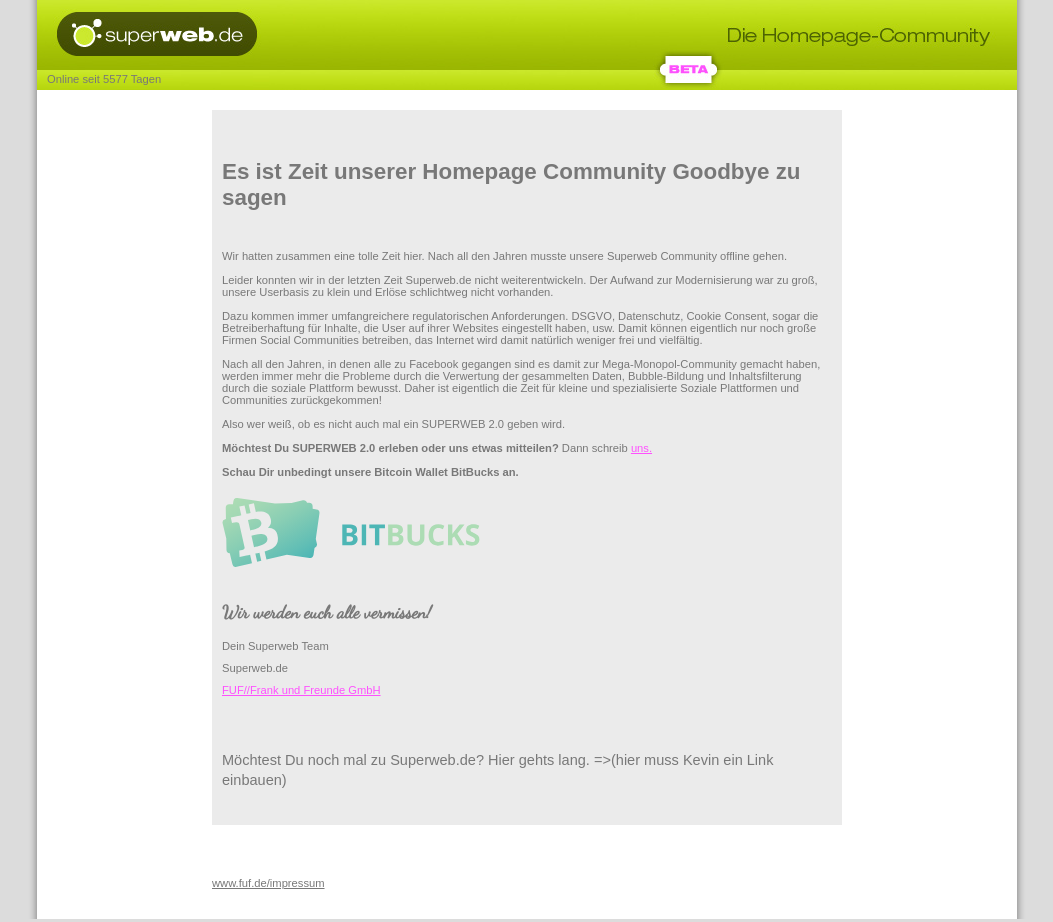
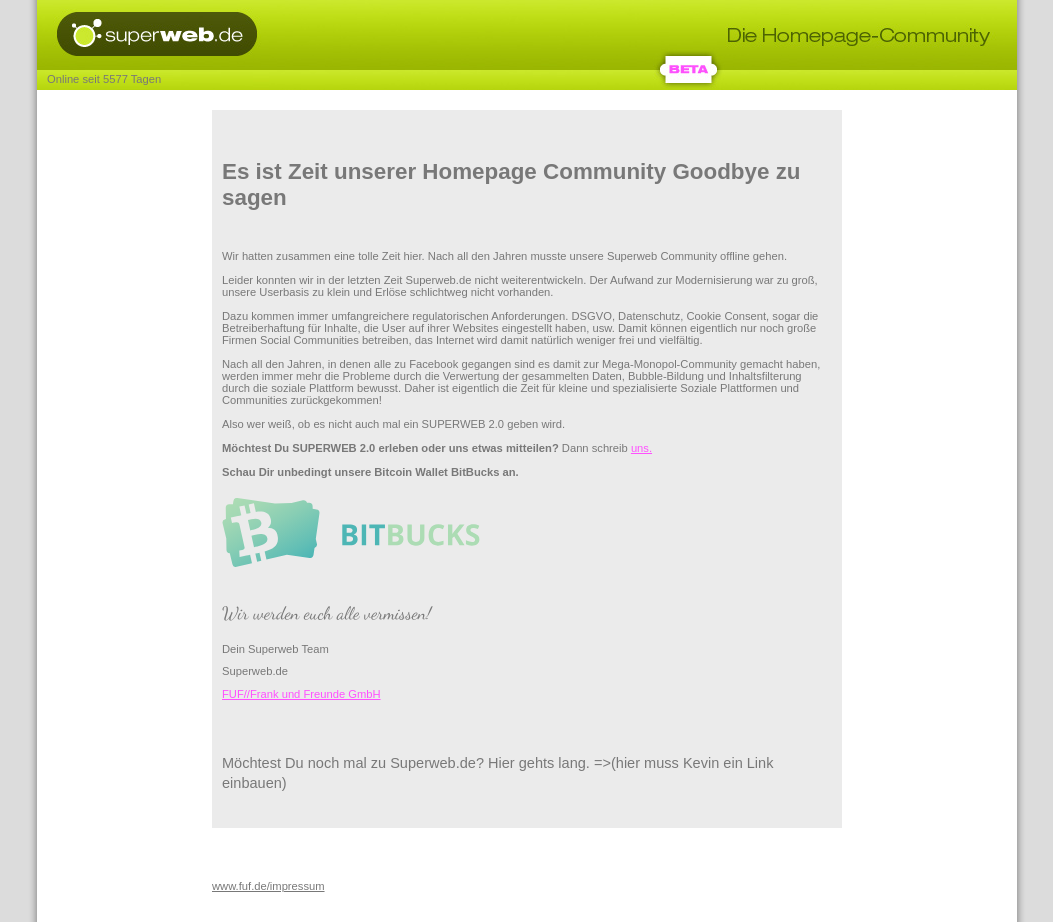
Before and after one commit to mariamihilker/superweb, a plain HTML site: page index.html in a window 1280 px wide. Shown: the whole page, without its empty margins (113-1166 px from the left). Drawn offline with Linux system fonts and the light colour scheme; some packages are replaced by stand-ins of ours; a script that the page names is missing.

Commit message:
Contact info

```diff
--- a/css/superweb.css
+++ b/css/superweb.css
@@ -973,6 +973,7 @@ h1.absolute,h2.absolute {
 .naddancing-script {
 	font-family: 'Dancing Script', cursive;
 	font-size: 18px;
+	padding: 0;
 }
 .contact-container p {
 	line-height: 2;
--- a/index.html
+++ b/index.html
@@ -48,6 +48,7 @@ dojo.require("app.widget.registration.lightbox");
 <link rel="preconnect" href="https://fonts.googleapis.com">
 <link rel="preconnect" href="https://fonts.gstatic.com" crossorigin>
 <link href="https://fonts.googleapis.com/css2?family=Dancing+Script&display=swap" rel="stylesheet">
+
 </head>
 <body id="body">
 
@@ -95,7 +96,7 @@ dojo.require("app.widget.registration.lightbox");
 </div> -->
 
 
-<div id="content" >
+<div id="content">
 
 <script>
     function gaOptout() {
@@ -160,9 +161,9 @@ dojo.require("app.widget.registration.lightbox");
   <br/>
 
   <br/>
-  <strong class="naddancing-script">Wir werden euch alle vermissen! </strong>
+  <p class="naddancing-script">Wir werden euch alle vermissen! </p>
   <br/>
-  <br/>
+
   <div class="contact-container">
   <p>Dein Superweb Team</p>
   <p> Superweb.de</p>
```
